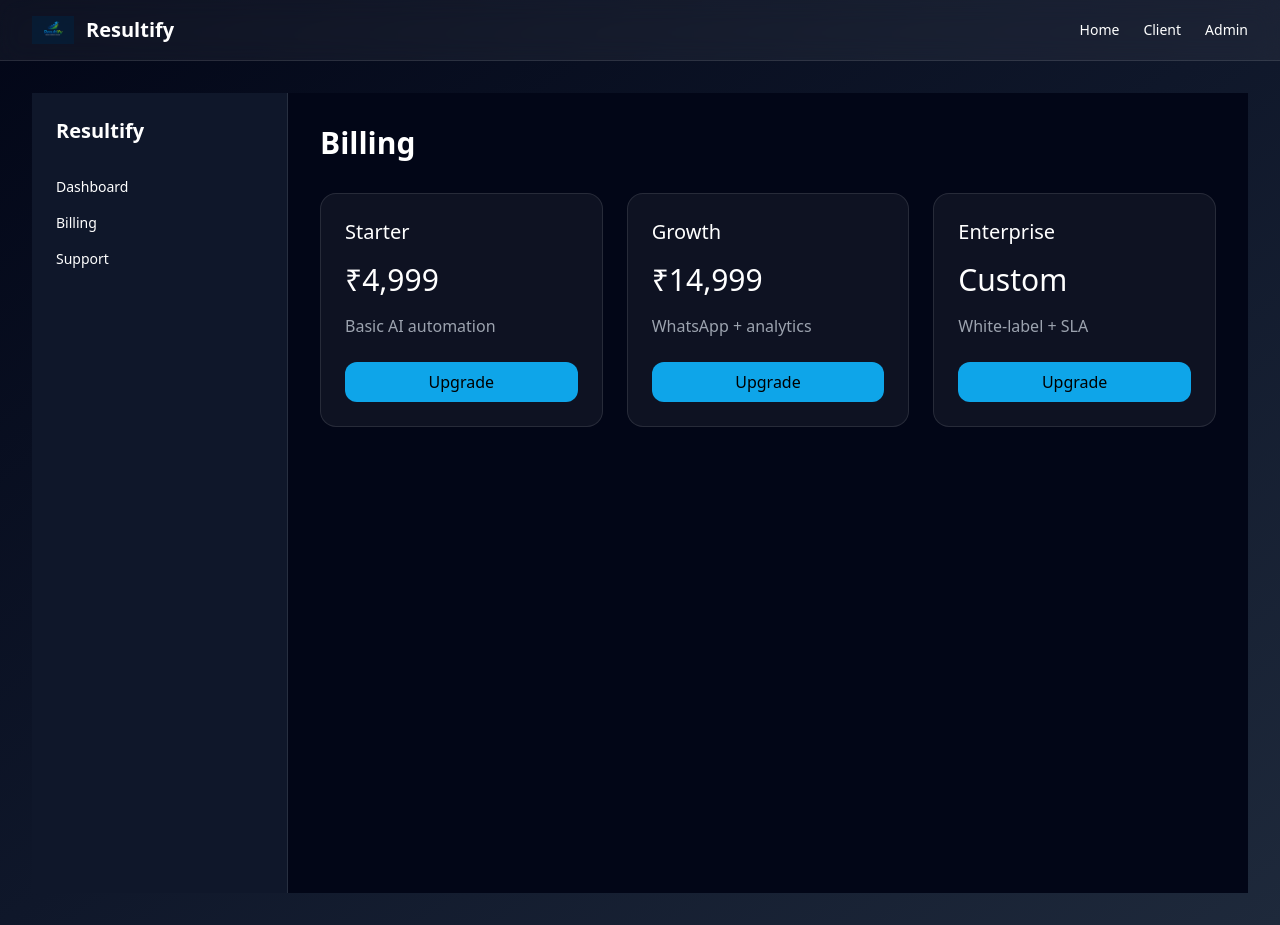
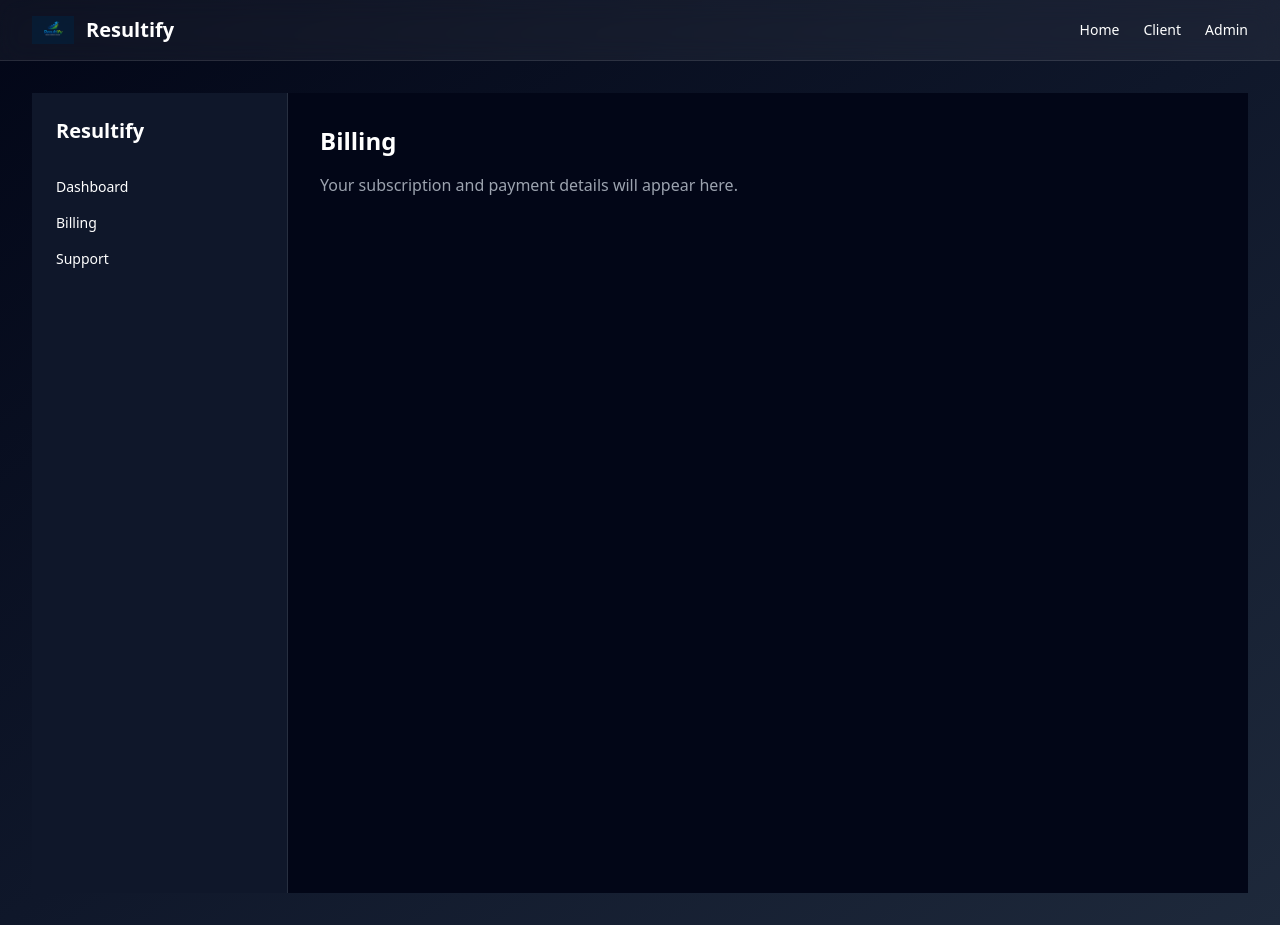
Before and after one commit to chetanshrm83/resultifytechnologies, a Next.js app: page /client/billing in a window 1280 px wide. Built offline with nearby package versions, Linux system fonts and the light colour scheme.

Commit message:
Update page.tsx

```diff
--- a/app/client/billing/page.tsx
+++ b/app/client/billing/page.tsx
@@ -1,28 +1,10 @@
 export default function BillingPage() {
   return (
-    <div className="max-w-5xl mx-auto">
-      <h1 className="text-3xl font-semibold mb-8">Billing</h1>
-
-      <div className="grid md:grid-cols-3 gap-6">
-        {[
-          { name: "Starter", price: "₹4,999", desc: "Basic AI automation" },
-          { name: "Growth", price: "₹14,999", desc: "WhatsApp + analytics" },
-          { name: "Enterprise", price: "Custom", desc: "White-label + SLA" },
-        ].map((plan) => (
-          <div
-            key={plan.name}
-            className="rounded-2xl p-6 bg-white/5 border border-white/10 hover:border-primary transition"
-          >
-            <h3 className="text-xl font-medium">{plan.name}</h3>
-            <p className="text-3xl my-4">{plan.price}</p>
-            <p className="text-gray-400 mb-6">{plan.desc}</p>
-
-            <button className="w-full py-2 rounded-xl bg-primary text-black">
-              Upgrade
-            </button>
-          </div>
-        ))}
-      </div>
+    <div>
+      <h1 className="text-2xl font-semibold mb-4">Billing</h1>
+      <p className="text-gray-400">
+        Your subscription and payment details will appear here.
+      </p>
     </div>
   );
 }
```
